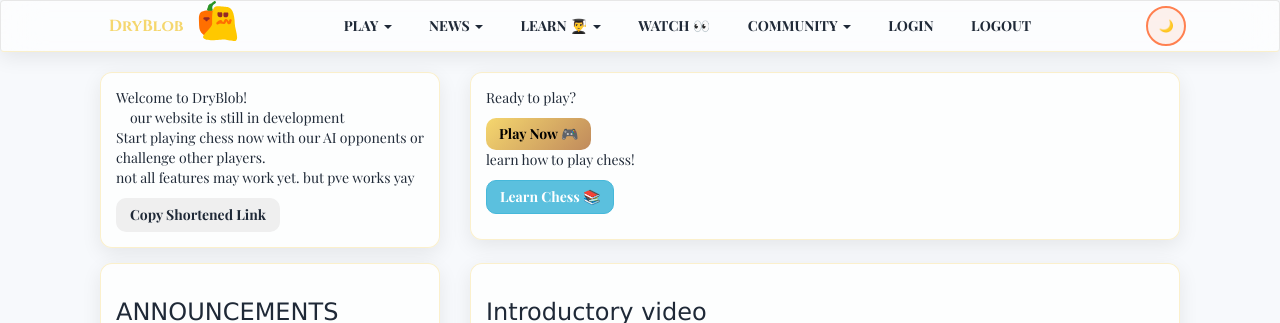
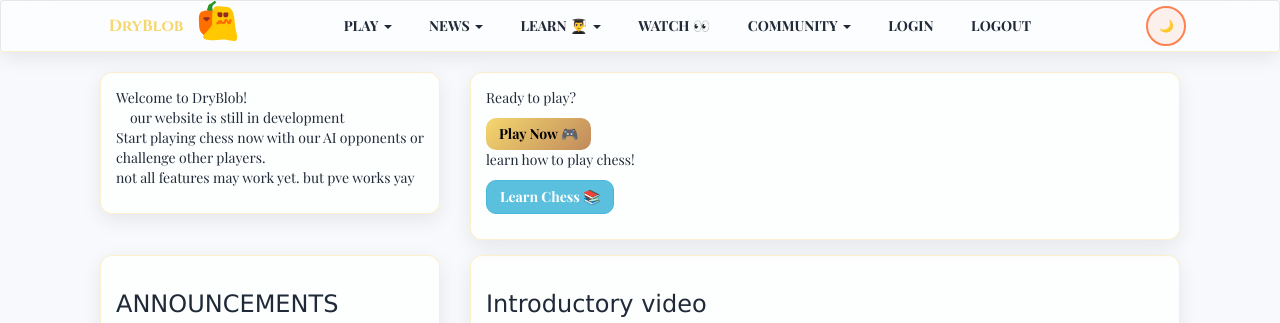
Before and after one commit to GreatCoder1000/drychess, a Jekyll site: the page built from index.html, in a window 1280 px wide, cut to the strip 0-323 px from the top of the page. Built offline with Jekyll 4.4.1, drawn with Linux system fonts in a browser that asks for light colours; comment, search, counter and statistics services are not loaded.

Commit message:
comment bitly link

```diff
--- a/index.html
+++ b/index.html
@@ -13,7 +13,7 @@
                     Start playing chess now with our AI opponents or challenge other players.<br>
                     not all features may work yet. but pve works yay<br>
                 </p>
-                <button class="btn btn-secondary" onclick="
+                <!-- <button class="btn btn-secondary" onclick="
                         navigator.clipboard.writeText('bit.ly/4cVnS2l');
                         const confEl = document.getElementById('copied-confirmation');
                         document.getElementById('copied-confirmation').textContent='Copied!'
@@ -23,7 +23,7 @@
                         confEl.appendChild(okBtnEl);
                         ">Copy
                     Shortened Link</button>
-                <span id="copied-confirmation"></span><br>
+                <span id="copied-confirmation"></span><br> -->
             </div>
         </div>
         <div class="col-md-8">
```
